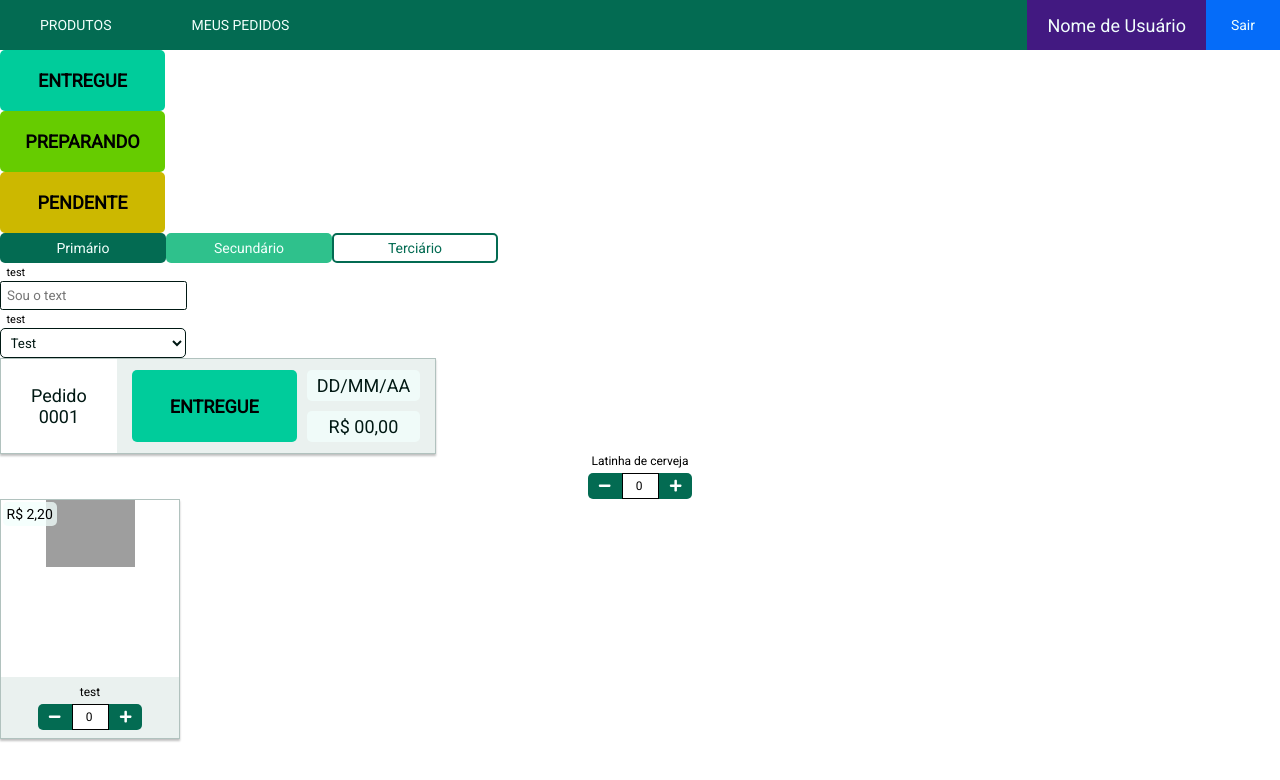
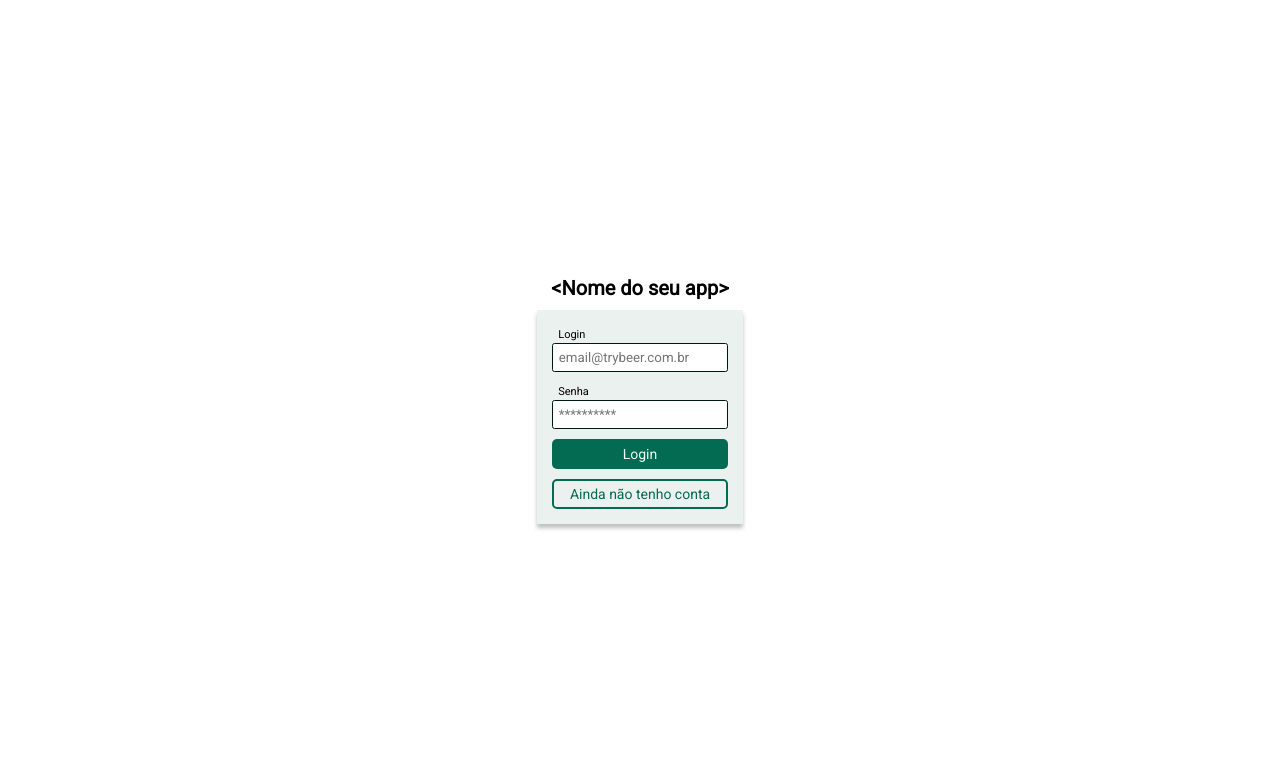
Before and after one commit to Erik-EFL/AppDelivery, a React (Create React App) app in the folder front-end/: page /login in a window 1280 px wide. Shown: the top 780 px of the page. Built offline with nearby package versions, Linux system fonts and the light colour scheme; grey boxes are pictures that could not be loaded.

Commit message:
feat: create Login page & adapt ur components

```diff
--- a/front-end/src/App.js
+++ b/front-end/src/App.js
@@ -1,43 +1,11 @@
 import React from 'react';
 import './App.css';
 
-import {
-  Counter,
-  GenericButton,
-  GenericInput,
-  GenericProductCard,
-  GenericSelect,
-  Navbar,
-  ProductStatusCard,
-  StatusButton,
-} from './components';
+import AppRoutes from './Routes';
 
 function App() {
   return (
-    <div className="App">
-      <Navbar />
-      <StatusButton status="ENTREGUE" />
-      <StatusButton status="PREPARANDO" />
-      <StatusButton status="PENDENTE" />
-      <GenericButton readLine="Primário" variant="" />
-      <GenericButton readLine="Secundário" variant="primary" />
-      <GenericButton readLine="Terciário" variant="secondary" />
-      <GenericInput name="test" placeholder="Sou o text" />
-      <GenericSelect name="test" />
-      <ProductStatusCard
-        adress="Rua Vila Bela,  Bairro Gurupi, 670"
-        price="00,00"
-        date="DD/MM/AA"
-        orderId="0001"
-      />
-      <Counter description="Latinha de cerveja" />
-      <GenericProductCard
-        description="test"
-        price="2,20"
-        name="Cerveja"
-        img="https://www.imigrantesbebidas.com.br/bebida/images/products/full/222-cerveja-heineken-long-neck-330ml.jpg"
-      />
-    </div>
+    <AppRoutes />
   );
 }
 
--- /dev/null
+++ b/front-end/src/Routes.js
@@ -0,0 +1,28 @@
+import React from 'react';
+
+import {
+  BrowserRouter as Router,
+  Routes,
+  Route,
+  Navigate,
+} from 'react-router-dom';
+
+import SignIn from './pages/signIn';
+import SignUp from './pages/signUp';
+
+function AppRoutes() {
+  return (
+    <Router>
+      <Routes>
+        <Route
+          path="/"
+          element={ <Navigate to="/login" replace /> }
+        />
+        <Route path="/login" element={ <SignIn /> } />
+        <Route path="/register" element={ <SignUp /> } />
+      </Routes>
+    </Router>
+  );
+}
+
+export default AppRoutes;
--- a/front-end/src/components/GenericButton/index.js
+++ b/front-end/src/components/GenericButton/index.js
@@ -2,9 +2,14 @@ import React from 'react';
 import PropTypes from 'prop-types';
 import * as Styles from './style';
 
-function SimpleButton({ readLine, variant }) {
+function SimpleButton({ readLine, variant, large, id, onClick }) {
   return (
-    <Styles.GenericButton variant={ variant }>
+    <Styles.GenericButton
+      onClick={ onClick }
+      id={ id }
+      variant={ variant }
+      large={ large }
+    >
       {readLine}
     </Styles.GenericButton>
   );
--- a/front-end/src/components/GenericButton/style.js
+++ b/front-end/src/components/GenericButton/style.js
@@ -10,7 +10,7 @@ const simpleButtonVariant = (variant) => {
       `;
   case 'secondary':
     return `
-      background-color:${themes.bgPrimary.white};
+      background-color: transparent;
       color:${themes.typography.textColor.darkGreen};
       border: 2px solid ${themes.bgPrimary.darkGreen};
     `;
@@ -28,7 +28,7 @@ export const GenericButton = styled.button`
   font-size: 1.4rem;
   font-weight: 400;
   height: 3rem;
-  width: 16.6rem;
+  width: ${({ large }) => (large ? '100%' : '16.6rem')};
 
   ${(props) => simpleButtonVariant(props.variant)}
 `;
--- a/front-end/src/components/GenericInputs/index.js
+++ b/front-end/src/components/GenericInputs/index.js
@@ -2,7 +2,7 @@ import PropTypes from 'prop-types';
 import { useState } from 'react';
 import * as Styles from './styles';
 
-export default function InputGeneric({ name, domId, value, placeholder, size }) {
+export default function InputGeneric({ name, domId, placeholder, size, type }) {
   const [search, setSearch] = useState('');
 
   console.log(search);
@@ -13,8 +13,8 @@ export default function InputGeneric({ name, domId, value, placeholder, size })
         id={ domId }
         placeholder={ placeholder }
         size={ size }
-        type="text"
-        value={ value }
+        type={ type || 'text' }
+        value={ search }
         onChange={ (event) => setSearch(event.target.value) }
       />
     </Styles.LabelGeneric>
@@ -26,5 +26,5 @@ InputGeneric.propTypes = {
   name: PropTypes.string,
   placeholder: PropTypes.string,
   size: PropTypes.string,
-  value: PropTypes.string,
+  type: PropTypes.string,
 }.isRequired;
--- /dev/null
+++ b/front-end/src/pages/signIn/index.js
@@ -0,0 +1,58 @@
+import React from 'react';
+import { useNavigate } from 'react-router-dom';
+import {
+  GenericButton,
+  GenericInput,
+} from '../../components';
+import * as Styles from './styles';
+
+function SignIn() {
+  const error = false;
+
+  const navigate = useNavigate();
+
+  const handleSubmit = () => {
+    console.log('login feito com sucesso');
+  };
+
+  return (
+    <Styles.Container>
+      <h1>&lt;Nome do seu app&gt;</h1>
+      <Styles.FormContainer>
+        <GenericInput
+          domId="common_login__input-email"
+          name="Login"
+          placeholder="email@trybeer.com.br"
+          size="sm"
+          type="email"
+        />
+        <GenericInput
+          domId="common_login__input-password"
+          name="Senha"
+          placeholder="**********"
+          size="sm"
+          mg="10px"
+          type="password"
+        />
+        <GenericButton
+          readLine="Login"
+          large
+          id="common_login__button-login"
+          onClick={ handleSubmit }
+        />
+        <GenericButton
+          readLine="Ainda não tenho conta"
+          variant="secondary"
+          large
+          id="common_login__button-register"
+          onClick={ () => navigate('/register') }
+        />
+      </Styles.FormContainer>
+      {error && (
+        <p id="common_login__element-invalid-email">Mensagem de erro</p>
+      )}
+    </Styles.Container>
+  );
+}
+
+export default SignIn;
--- /dev/null
+++ b/front-end/src/pages/signIn/styles.js
@@ -0,0 +1,23 @@
+import styled from 'styled-components';
+import themes from '../../components/themes/themes';
+
+export const Container = styled.div`
+  display: flex;
+  align-items: center;
+  justify-content: center;
+  flex-direction: column;
+  gap: 10px;
+  width: 100vw;
+  height: 100vh;
+`;
+
+export const FormContainer = styled.div`
+  display: flex;
+  flex-direction: column;
+  align-items: center;
+  justify-content: center;
+  gap: 10px;
+  padding: 15px;
+  background-color: ${themes.bgPrimary.lightGray};
+  box-shadow: 0px 4px 4px 0px #00000040;
+`;
```
